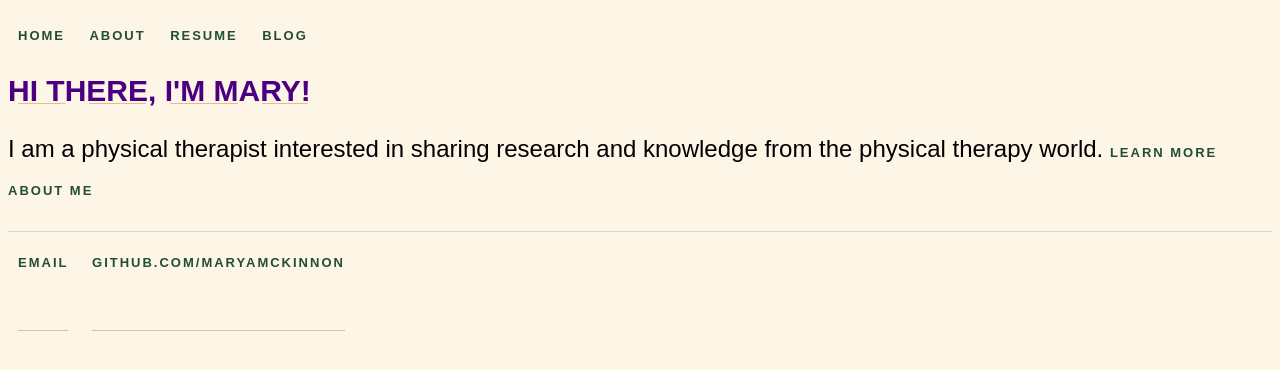
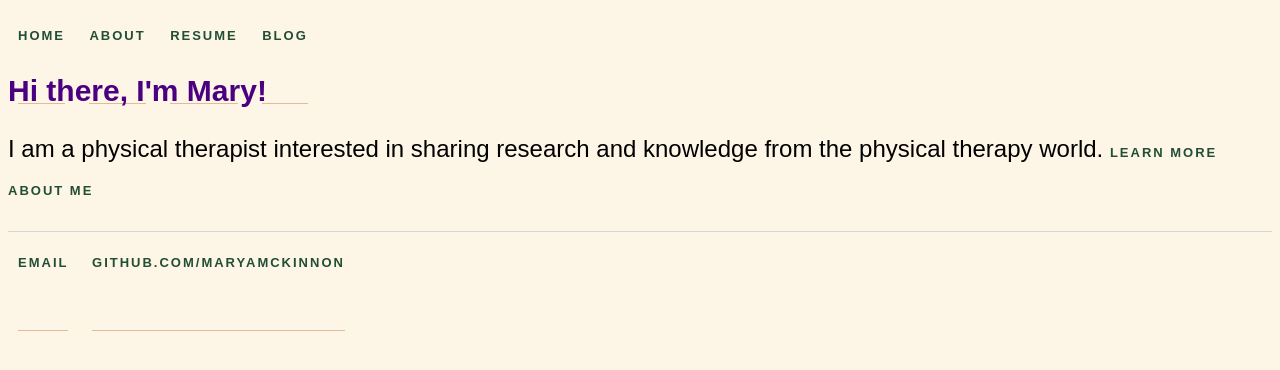
Before and after one commit to maryamckinnon/maryamckinnon.github.io, a Jekyll site: the page built from index.html, in a window 1280 px wide. Shown: the top 370 px of the page. Built offline with Jekyll 4.4.1, drawn with Linux system fonts in a browser that asks for light colours.

Commit message:
Update main.css

```diff
--- a/css/main.css
+++ b/css/main.css
@@ -20,7 +20,7 @@ nav ul li, footer ul li {
   color: rgba(255, 255, 255, 0.5);
   float: left;
   font-family: 'Roboto', sans-serif;
-  font-weight: 100;
+  font-weight: bold;
   font-size: 14px;
   padding-left: 10px;
   text-transform: uppercase;
@@ -35,6 +35,17 @@ a:hover {
     text-decoration: underline;
 }
 
+h1 {
+  color: indigo;
+  font-family: 'Raleway', sans-serif;
+  font-size: 30px;
+  padding-top: 100px
+  font-weight: bold;
+  text-align: left;
+  background-color: oldlace
+  width: 60%;
+}
+
 h2 {
     font-size: 22px;
     font-family:'Helvetica', 'Arial', 'Sans-Serif';
@@ -45,7 +56,7 @@ h2 {
     top: 20%;
     color: #8C008A;
     border-bottom: 1px solid rgba(255, 255, 255, 0.5);
-    font-weight: 100;
+    font-weight: normal;
     padding-bottom: 30px;
     width: 70%;
 }
@@ -55,7 +66,7 @@ p {
     line-height: 1.4em;
     color: ;
     font-family: 'Raleway', sans-serif;
-    font-weight: 100;
+    font-weight: normal;
 }
 
 footer {
@@ -70,20 +81,6 @@ ul.posts {
 
 ul.posts li {
     list-style: none;
-}
-
-/** List style **/
-
-h1 {
-  color: indigo;
-  font-family: 'Raleway', sans-serif;
-  font-size: 30px;
-  padding-top: 100px
-  font-weight: 500;
-  text-align: left;
-  text-transform: uppercase;
-  background-color: oldlace
-  width: 60%;
 }
 
 li {
```
